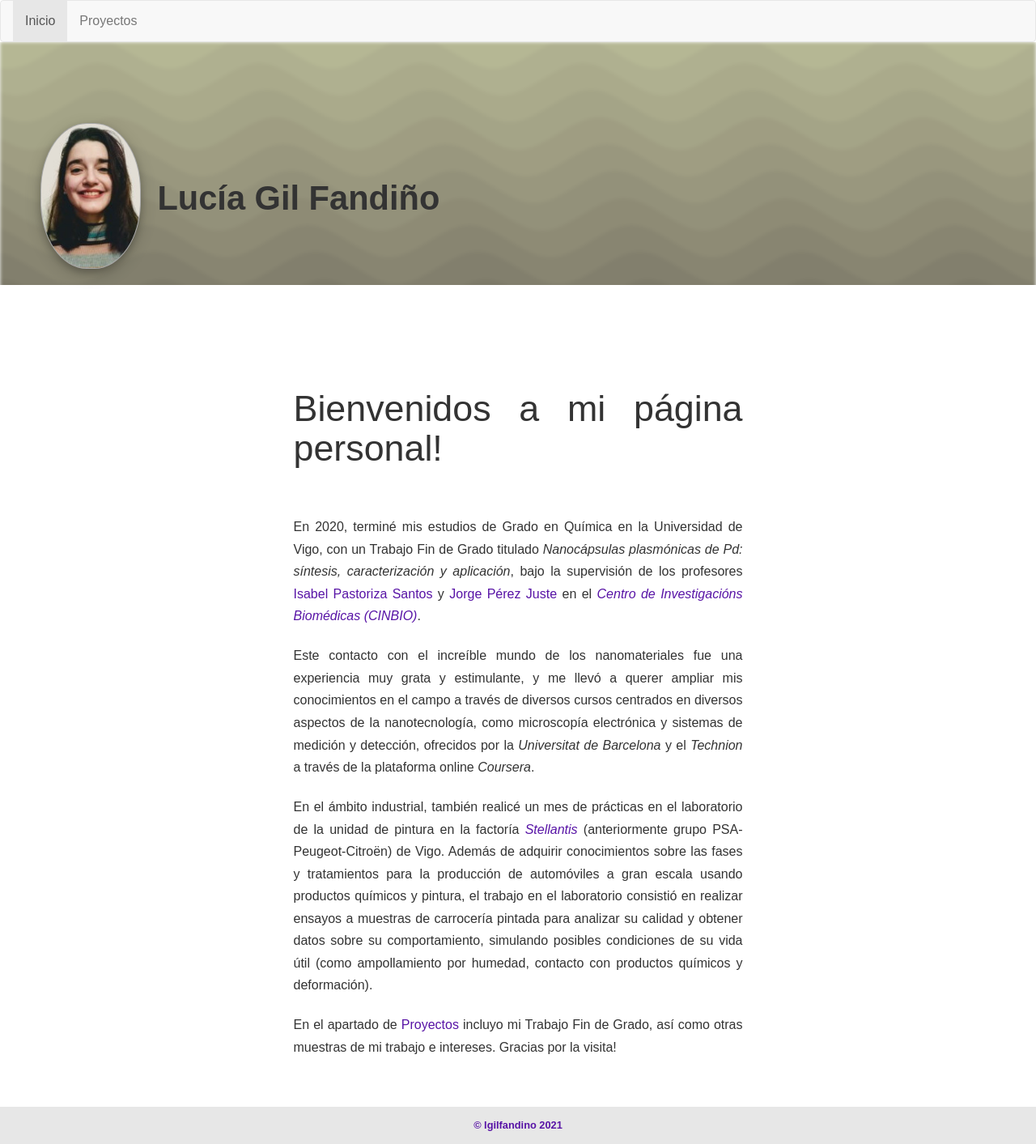
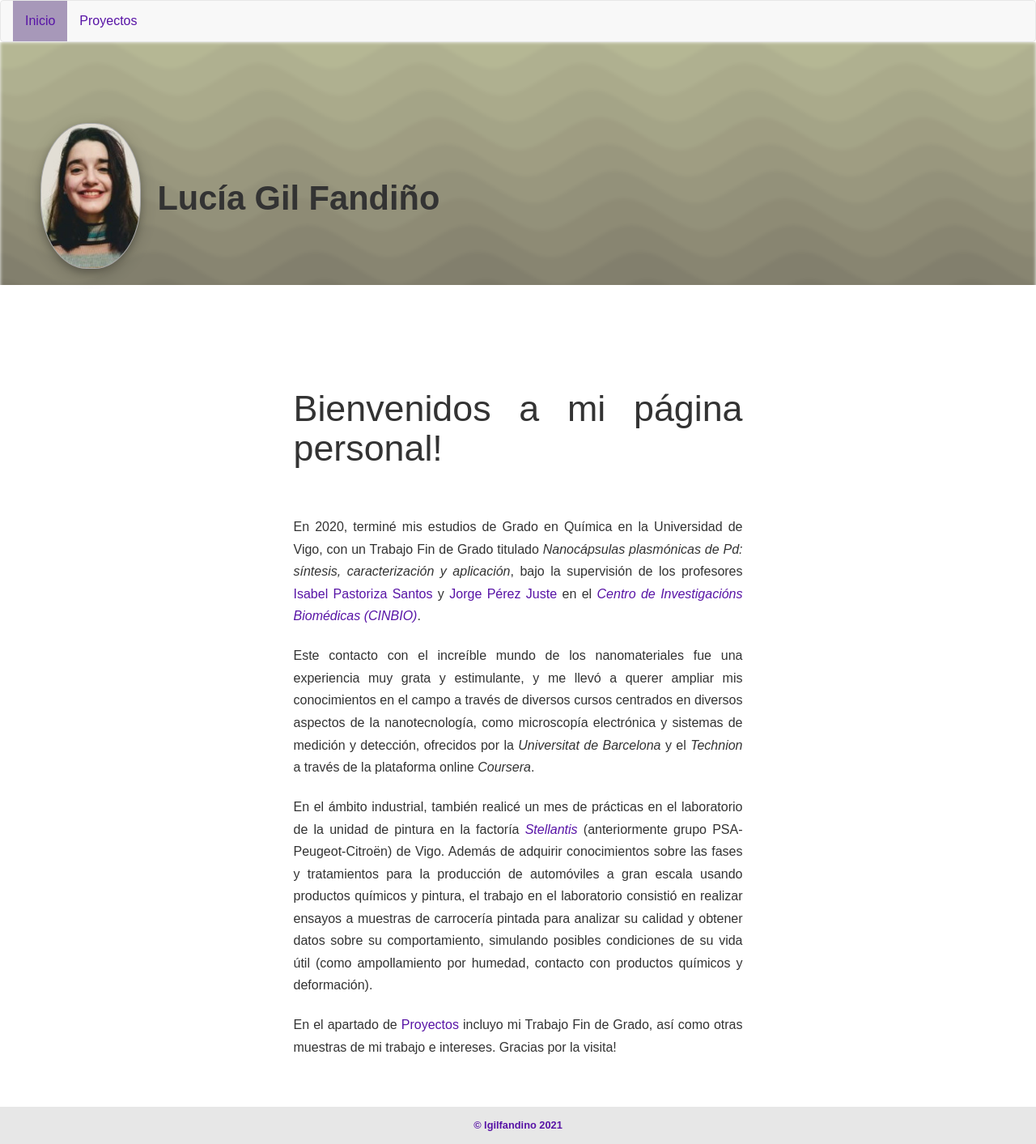
Before and after one commit to lgilfandino/lgilfandino.github.io, a Jekyll site: the page built from index.md, in a window 1280 px wide. Shown: the whole page at 81% size. Built offline with Jekyll 4.4.1, drawn with Linux system fonts in a browser that asks for light colours.

Commit message:
fixed navbar link and favicon colors

```diff
--- a/_config.yml
+++ b/_config.yml
@@ -50,7 +50,6 @@ footnote: "© lgilfandino 2021"
 
 
 # configure here the favicons that appear below the front images
-social_icon_color: "#8263a6"
 social:
   - link: "https://www.linkedin.com/in/luciagilfandiño"
     icon_class: "fab fa-linkedin fa-3x"
--- a/_includes/navbar.html
+++ b/_includes/navbar.html
@@ -1,13 +1,10 @@
 <nav class="navbar navbar-default">
   <div class="container-fluid">
-    <!-- <div class="navbar-header"> -->
-    <!--   <a class="navbar-brand" href="/">lgilfandino</a> -->
-    <!-- </div> -->
     <ul class="nav navbar-nav">
       {% for item in site.navigation %}
       {% assign path_no_idx = page.url | replace: "index.html", "" | replace: "index.md", "" %}
-      <li {% if path_no_idx == item.link %}class="active navbar-li"{% else %}class="navbar-li"{% endif %}>
-        <a href="{{ item.link }}">{{ item.name }}</a>
+      <li {% if path_no_idx == item.link %}class="nav-selected navbar-li"{% else %}class="navbar-li"{% endif %}>
+        <a href="{{ item.link }}" class="hello">{{ item.name }}</a>
       </li>
       {% endfor %}
     </ul>
--- a/_layouts/frontpage.html
+++ b/_layouts/frontpage.html
@@ -26,7 +26,7 @@ layout: base
     <ul>
       {% for item in site.social %}
       <li>
-        <a href="{{ item.link }}" style="color: {{ site.social_icon_color }};"><i class="{{ item.icon_class }}" aria-hidden="true"></i></a>
+        <a href="{{ item.link }}"><i class="{{ item.icon_class }}" aria-hidden="true"></i></a>
       </li>
       {% endfor %}
     </ul>
--- a/css/main.css
+++ b/css/main.css
@@ -1,10 +1,12 @@
 :root {
-  --textcolor: #333;
-  --linkcolor: #5814a6; /* #676778; */
-  --lightbg: #e7e7e7;
-  --midlightbg: #a7a7a7;
-  --middarkbg: #707070;
-  --darkbg: #303030;
+    --textcolor: #333;
+    --navbar-active-bg: #A798B9;
+    --linkcolor: #5814a6;
+    --link-hovercolor: #3E8FA8;
+    --lightbg: #e7e7e7;
+    --midlightbg: #a7a7a7;
+    --middarkbg: #707070;
+    --darkbg: #303030;
 }
 
 hr {
@@ -52,7 +54,7 @@ a {
 a:hover {
     text-decoration: underline;
     /* font-weight:bold; */
-    color: #3E8FA8;
+    color: var(--link-hovercolor);
 }
 
 .page-title {
@@ -156,6 +158,19 @@ a:hover {
     margin: 0px 15px;
 }
 
+/* style="color: {{ site.social_icon_color }};" */
+
+.social-pane a {
+    color: var(--navbar-active-bg);
+}
+
+.social-pane a:hover {
+    color: var(--linkcolor);
+}
+
+
+
+
 footer {
     background-color: var(--lightbg);
 }
@@ -180,6 +195,19 @@ footer {
     /* padding-bottom: 20px; */
 }
 
+
+.navbar > .container-fluid > .nav a {
+    color: var(--linkcolor);
+}
+
+.navbar > .container-fluid > .nav a:hover {
+    color: var(--link-hovercolor);
+}
+
+
+.navbar > .container-fluid > .nav .nav-selected  {
+    background-color: var(--navbar-active-bg);
+}
 
 
 
```
